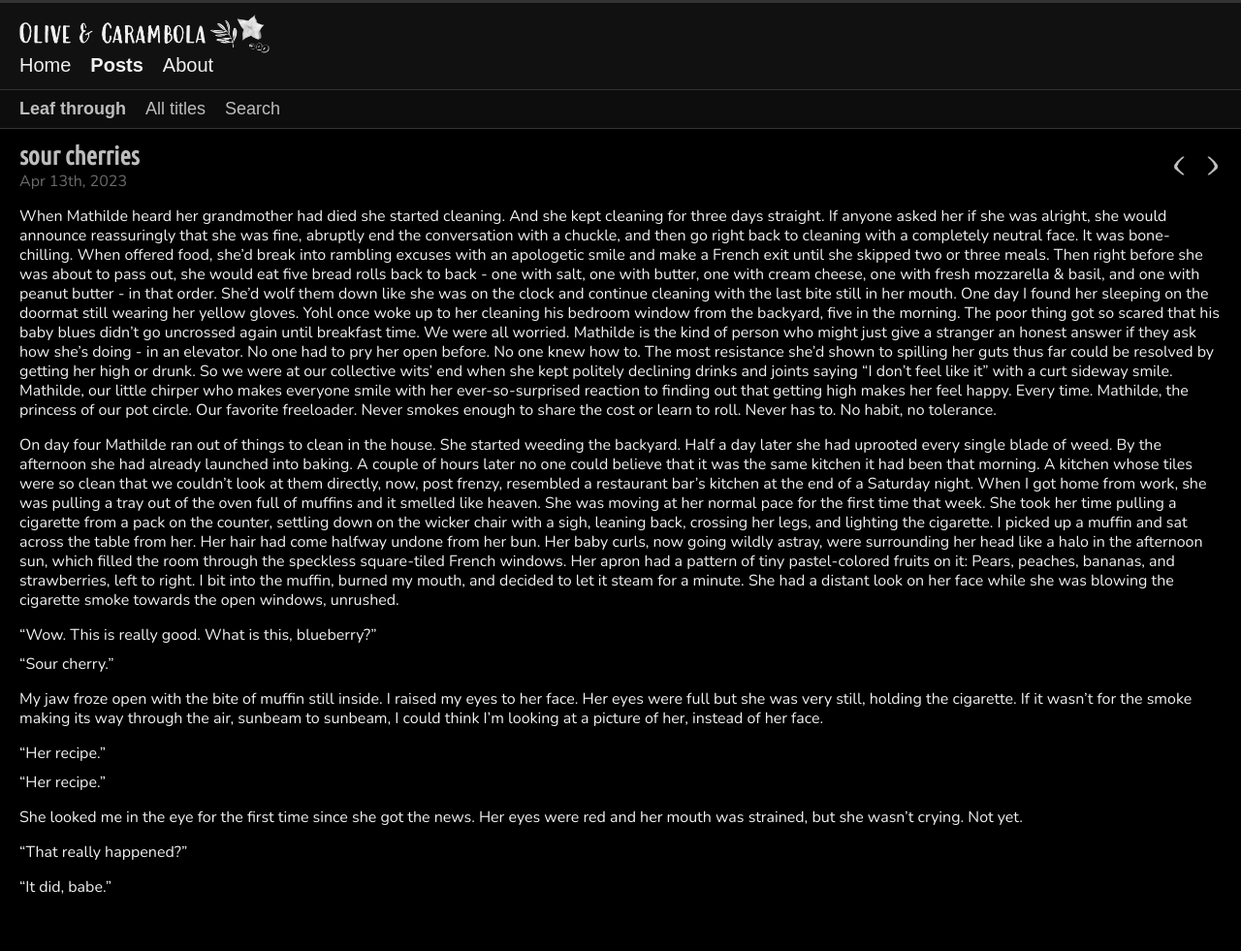
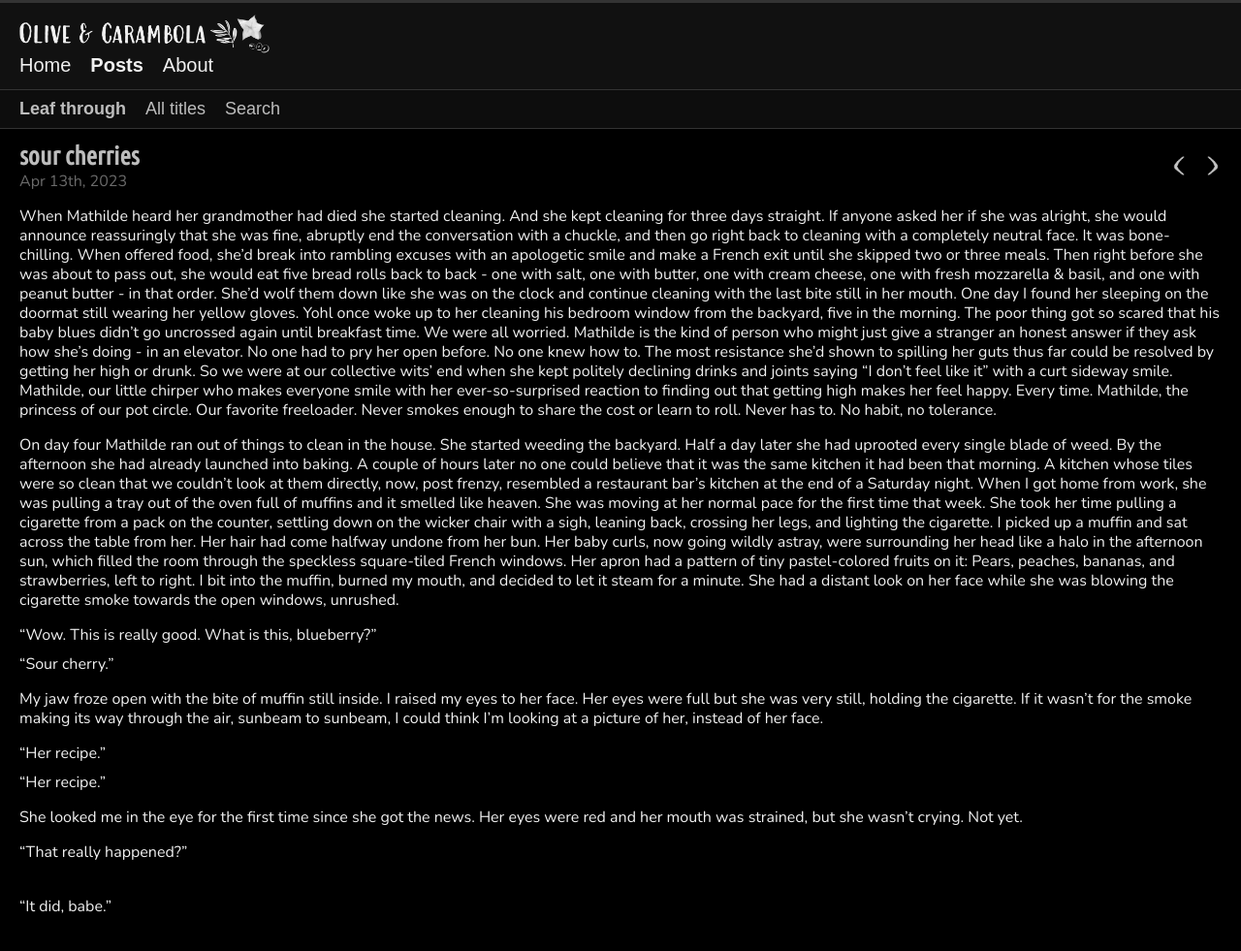
Before and after one commit to olivecarambola/logbook, a Jekyll site: the page built from _posts/2023-04-13-sourcherries.md, in a window 1280 px wide. Shown: the whole page at 97% size. Built offline with Jekyll 4.4.1, drawn with Linux system fonts in a browser that asks for light colours; some web fonts are replaced.

Commit message:
Update 2023-04-13-sourcherries.md

```diff
--- a/_posts/2023-04-13-sourcherries.md
+++ b/_posts/2023-04-13-sourcherries.md
@@ -26,5 +26,5 @@ My jaw froze open with the bite of muffin still inside. I raised my eyes to her
 
 She looked me in the eye for the first time since she got the news. Her eyes were red and her mouth was strained, but she wasn't crying. Not yet.
 
-<p class="text-customspace">“That really happened?”</p>
+<p class="text-customspace">“That really happened?”</p><br>
 “It did, babe.”
```
